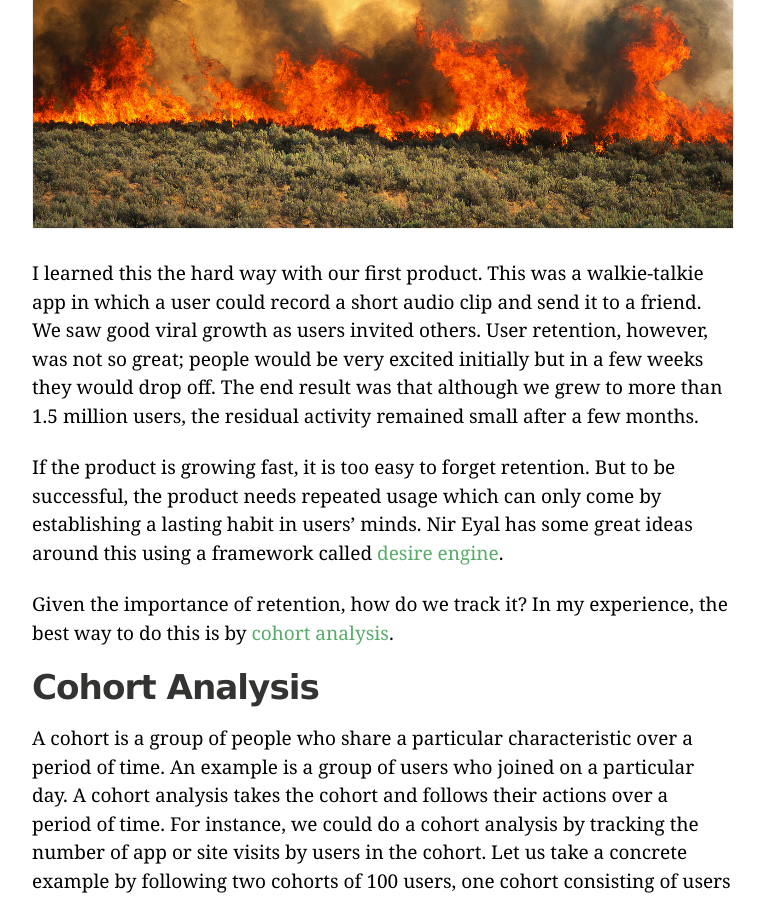
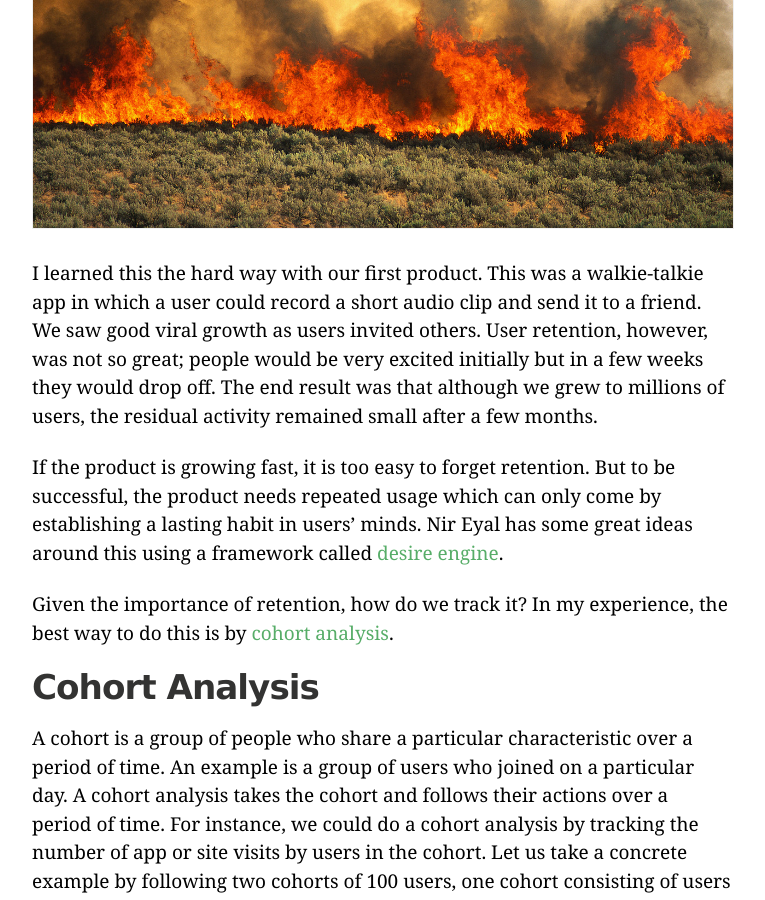
Before and after one commit to avdr/avdr.github.io, a Jekyll site: the page built from _posts/2013-11-10-cohort-analysis.markdown, in a window 1280 px wide and 900 px high, scrolled down 1436 px. Shown: the whole window, without its empty margins (258-1023 px from the left). Built offline with Jekyll 4.4.1, drawn with Linux system fonts in a browser that asks for light colours; Markdown is read by kramdown in place of the engine named in the settings.

Commit message:
More edits

```diff
--- a/_posts/2013-11-10-cohort-analysis.markdown
+++ b/_posts/2013-11-10-cohort-analysis.markdown
@@ -15,7 +15,7 @@ A common mistake entrepreneurs make is to focus too much on user growth. User gr
 
 <img class="iborder" src="/assets/brush_fire.jpg"/>
 
-I learned this the hard way with our first product. This was a walkie-talkie app in which a user could record a short audio clip and send it to a friend. We saw good viral growth as users invited others. User retention, however, was not so great; people would be very excited initially but in a few weeks they would drop off. The end result was that although we grew to more than 1.5 million users, the residual activity remained small after a few months.
+I learned this the hard way with our first product. This was a walkie-talkie app in which a user could record a short audio clip and send it to a friend. We saw good viral growth as users invited others. User retention, however, was not so great; people would be very excited initially but in a few weeks they would drop off. The end result was that although we grew to millions of users, the residual activity remained small after a few months.
 
 If the product is growing fast, it is too easy to forget retention. But to be successful, the product needs repeated usage which can only come by establishing a lasting habit in users' minds. Nir Eyal has some great ideas around this using a framework called [desire engine](http://www.nirandfar.com/2012/03/how-to-manufacture-desire.html).
 
```
